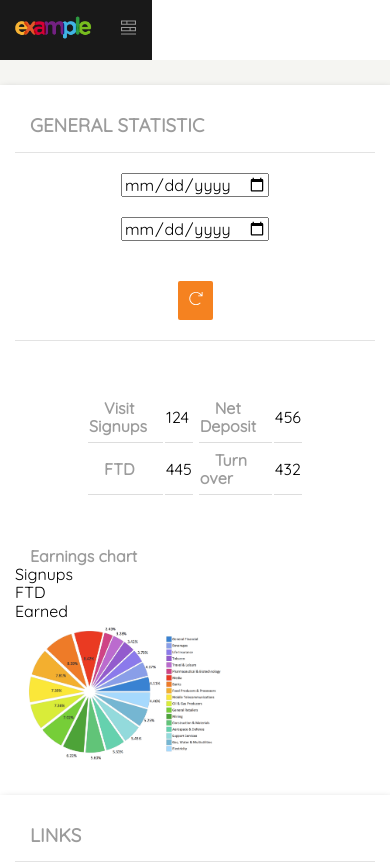
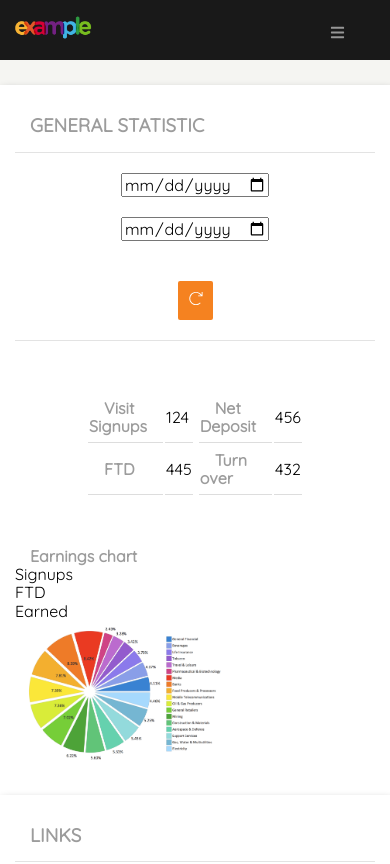
Before and after one commit to AleksandraDworak/solo-1, a website: page index.html in a window 390 px wide. Shown: the top 864 px of the page. Drawn offline with Linux system fonts and the light colour scheme.

Commit message:
Add responsive menu

```diff
--- a/index.html
+++ b/index.html
@@ -6,17 +6,12 @@
 
 		<link rel="stylesheet" type="text/css" href="css/style.css">
 		<link href="https://fonts.googleapis.com/css?family=Quicksand" rel="stylesheet">
+		<script src="js/script.js"></script>
 	</head>
 	<body>
 		<header>
 			<div class="nav">
-				<img class="logo" src="/images/example-logo.png">
-				<button class="dropdown-button">
-					<svg class="icon-sidebar details" version="1.1"  xmlns="http://www.w3.org/2000/svg" xmlns:xlink="http://www.w3.org/1999/xlink" x="0px" y="0px" viewBox="0 0 14 13" style="enable-background:new 0 0 14 13;" xml:space="preserve">
-					<path d="M0,13h14v-1H0V13z M0,10h14V6H0V10z M9,7h4v2H9V7z M1,7h7v2H1V7z M0,0v4h14V0H0z M5,3H1V1h4V3z M13,3H6V1h7V3z"/>
-					</svg>
-				</button>
-
+				<img class="logo" src="images/example-logo.png">
 			</div>
 			<div class="navbar-xl">
 			<button class="button-header">
@@ -57,9 +52,13 @@
 				</svg>
 			</button>
 			<div class="hr"></div>
-		</div>
+			</div>
+			<button class="dropdown-button"><a href="javascript:void(0);" class="icon" onclick="myFunction()">
+	 			<svg class="icon-sidebar" aria-hidden="true" data-prefix="fas" data-icon="bars" class="svg-inline--fa fa-bars fa-w-14" role="img" xmlns="http://www.w3.org/2000/svg" viewBox="0 0 448 512"><path d="M16 132h416c8.837 0 16-7.163 16-16V76c0-8.837-7.163-16-16-16H16C7.163 60 0 67.163 0 76v40c0 8.837 7.163 16 16 16zm0 160h416c8.837 0 16-7.163 16-16v-40c0-8.837-7.163-16-16-16H16c-8.837 0-16 7.163-16 16v40c0 8.837 7.163 16 16 16zm0 160h416c8.837 0 16-7.163 16-16v-40c0-8.837-7.163-16-16-16H16c-8.837 0-16 7.163-16 16v40c0 8.837 7.163 16 16 16z"></path></svg>
+				</a>
+			</button>
 		</header>
-		<section class="sidebar col-xl-2">
+		<section class="sidebar col-xl-2" id="sidebar">
 
 			<ul class="side-menu ">
 				<li><button class="nav-button">
--- a/js/script.js
+++ b/js/script.js
@@ -0,0 +1,8 @@
+function myFunction() {
+  var x = document.getElementById("sidebar");
+  if (x.className === "sidebar") {
+    x.className += "-sm";
+  } else {
+    x.className = "sidebar";
+  }
+}
--- a/sass/_variables.scss
+++ b/sass/_variables.scss
@@ -25,7 +25,7 @@ $brand-font: 'Quicksand', sans-serif;
 $paragraph-font: "Open Sans", Helvetica, Arial;
 
 
-/* brekpoints */
+/* breakpoints */
 $sm-width:767px;
 $md-width: 768px;
 $lg-width:992px;
--- a/sass/style.scss
+++ b/sass/style.scss
@@ -60,18 +60,21 @@ body{
 }
 
 /*SIDEBAR*/
-.icon-sidebar{
-	float: left;
-	margin:10px;
-	z-index: 1;
-}
-.manager-photo{
-	border-radius:50%;
-	display: inline;
-	height: 40px;
-	width: 40px;
-}
-.nav-button{
+.sidebar{
+@include sm {
+		display: none;
+	}}
+
+
+.sidebar, .sidebar-sm{
+	background-color:$sidebar-color;
+	color: $sidebar-font-color;
+	height: 100%;
+	position: fixed;
+	top:60px;
+	width: 16.6%;
+
+	.nav-button{
 	background-color:$sidebar-color;
 	border:none;
 	border-left: 6px solid $sidebar-color;
@@ -81,18 +84,28 @@ body{
 	text-align: left;
 	width: 100%;
 	vertical-align: middle;
-}
-.sidebar{
-	background-color:$sidebar-color;
-	color: $sidebar-font-color;
-	height: 100%;
-	position: fixed;
-	top:60px;
-	width: 16.6%;
-	@include sm {
-		display: none;
+	}
+	.icon-sidebar{
+		float: left;
+		margin:10px;
+		z-index: 1;
+	}
+	.manager-photo{
+		border-radius:50%;
+		display: inline;
+		height: 40px;
+		width: 40px;
 	}
 }
+
+.sidebar-sm{
+	position: absolute;
+	display: block;
+	width: 100%;
+	min-height: 100%;
+}
+
+
 
 /*NAVBAR*/
 header{
@@ -110,6 +123,7 @@ header{
 	}
 
 	@include sm {
+		background-color:$sidebar-color;
 		.navbar-xl{
 			display:none;
 		}
@@ -140,7 +154,10 @@ header{
 .dropdown-button{
 	background-color:inherit;
 	border:none;
-	color: inherit;
+	height: 20px;
+	margin:15px 50px 15px 0;
+	padding: 10px;
+	width: 20px;
 }
 .icon-header{
 	display: inline;
@@ -176,6 +193,10 @@ header{
 	margin:10px;
 	text-align: center;
 }
+
+
+
+
 
 /*STATISTIC*/
 .button-icon{
```
Also changed, not shown: css/style.css, images/bars-solid.svg (added).
